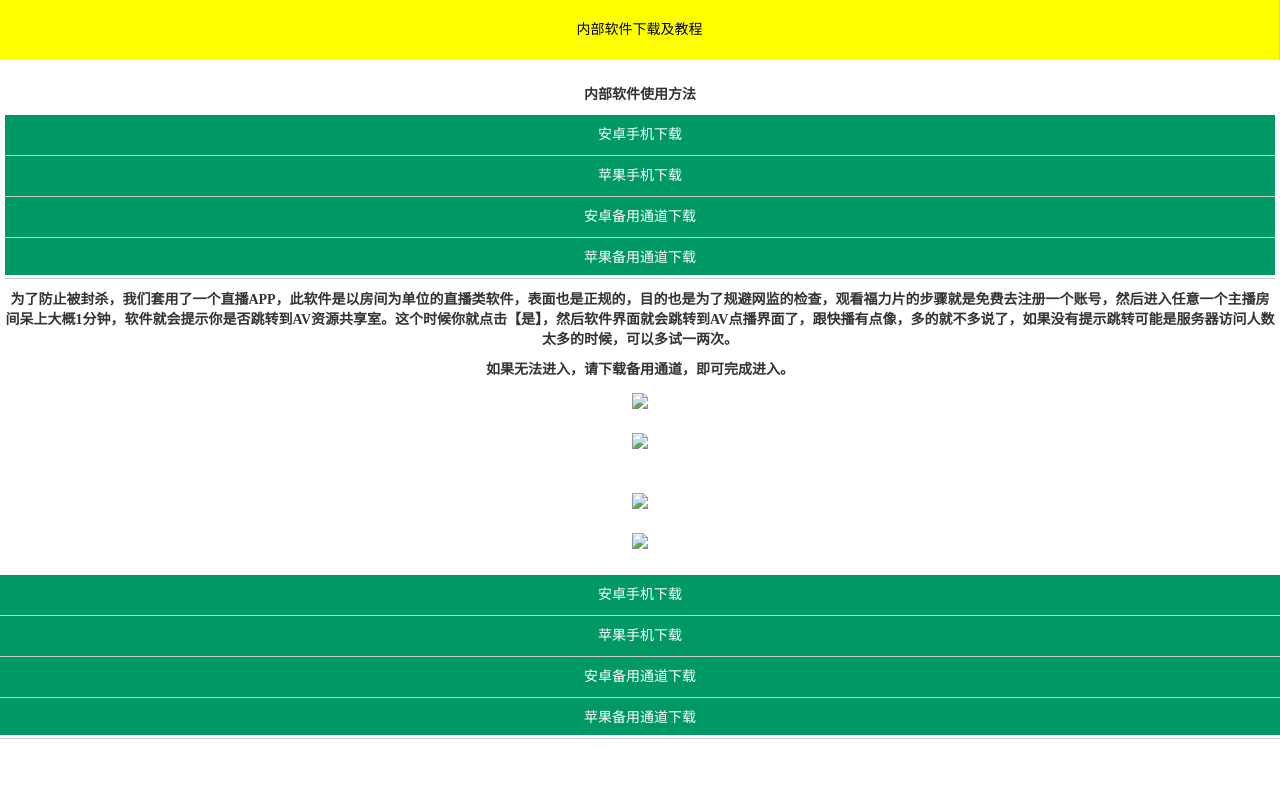
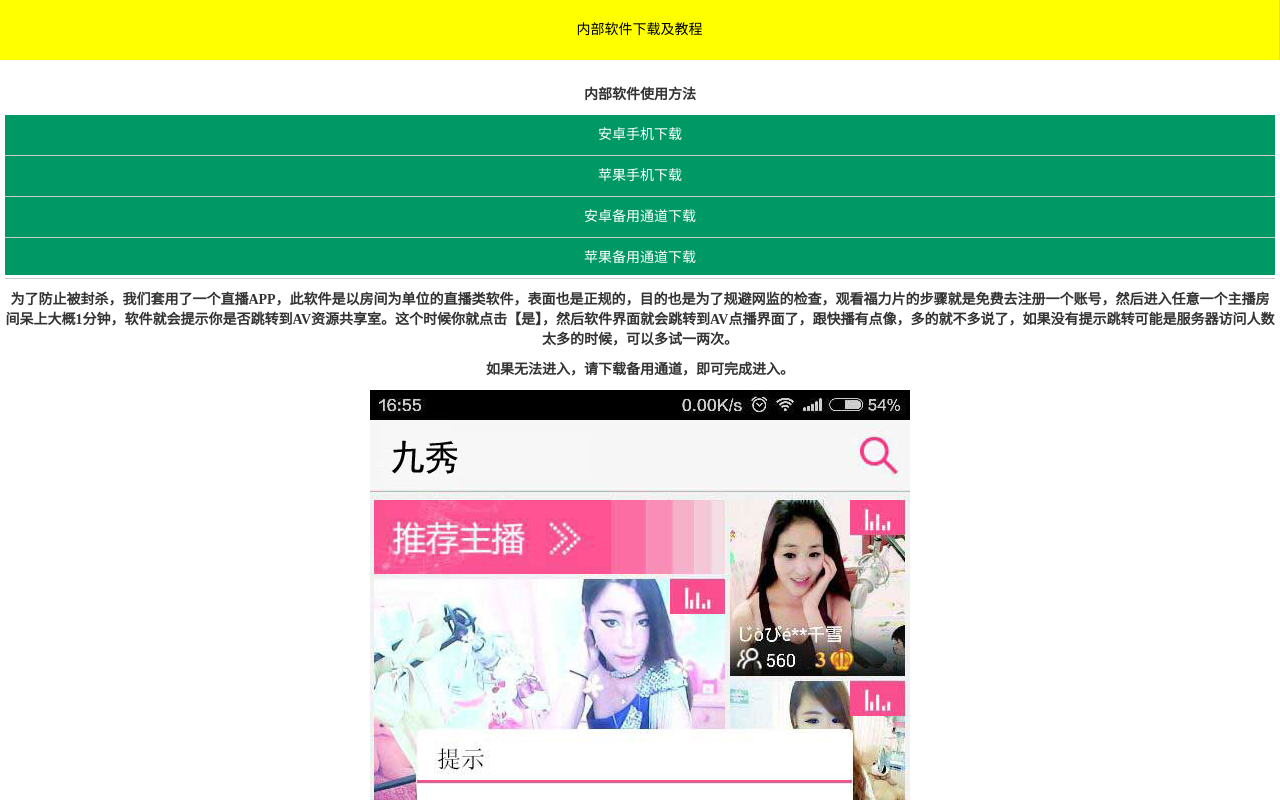
Before and after one commit to moxuaning/moxuaning.github.com, a plain HTML site: page index1.html in a window 1280 px wide. Shown: the top 800 px of the page. Drawn offline with nearby package versions, Linux system fonts and the light colour scheme.

Commit message:
Update index1.html

```diff
--- a/index1.html
+++ b/index1.html
@@ -51,11 +51,11 @@
 
 		<p><b>如果无法进入，请下载备用通道，即可完成进入。</b></p>
 
-		<img src="img/1.jpg"><br><br>
+		<img src="1.jpg"><br><br>
 
-		<img src="img/index.png"><br><br><br>
-		<img src="img/list.png"><br><br>
-		<img src="img/play.png"><br><br>
+		<img src="index.png"><br><br><br>
+		<img src="list.png"><br><br>
+		<img src="play.png"><br><br>
 	</content>
 	<footer>
 	<a href="javascript:;" id="Get">安卓手机下载</a>
```
